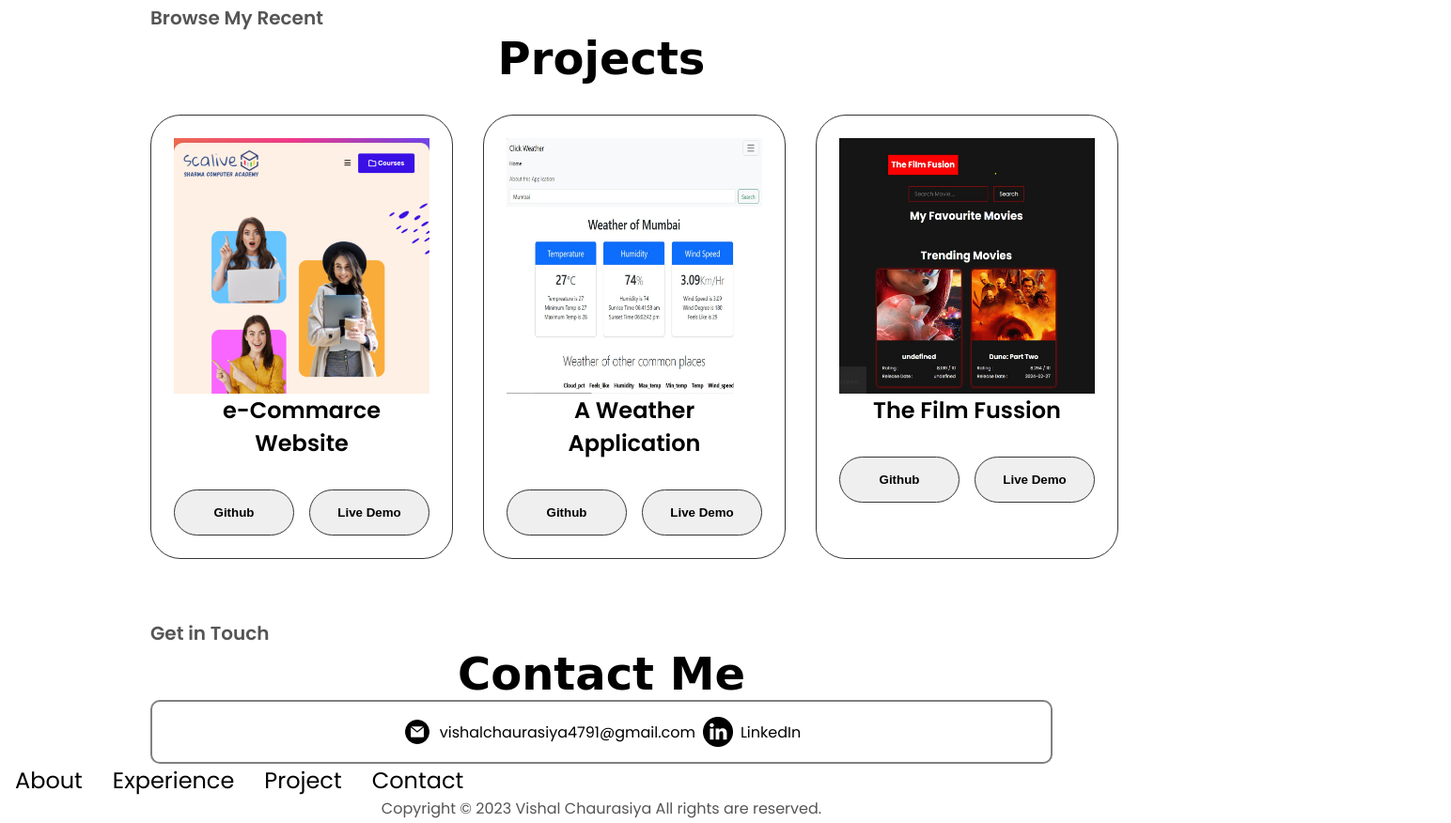
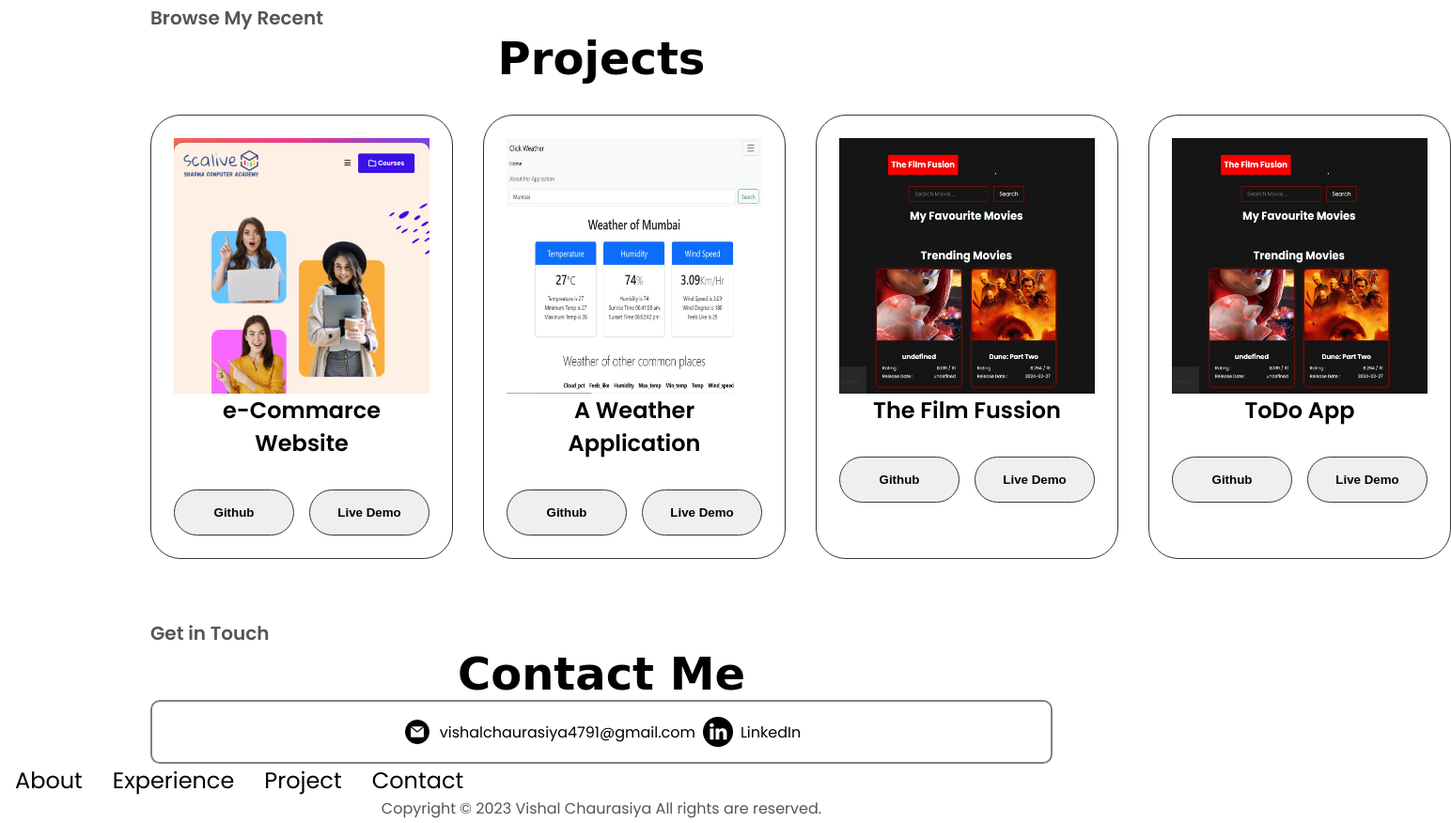
Before and after one commit to vishal7908/MyPortfolio, a plain HTML site: page index.html in a window 1280 px wide. Shown: the part 2460-3336 px from the top of the page at 94% size, 1544 px wide, since content can reach past the window. Drawn offline with nearby package versions, Linux system fonts and the light colour scheme; a web font is replaced by a local one.

Commit message:
New Project ToDo App added

```diff
--- a/index.html
+++ b/index.html
@@ -352,6 +352,28 @@
               </button>
             </div>
           </div>
+          <div class="details-container">
+            <div class="article-container">
+              <img
+                src="images/projects/project3f.jpg"
+                class="project-img"
+                alt="Project3"
+              />
+            </div>
+            <h2 class="experience-sub-title">ToDo App</h2>
+            <div class="btn-container">
+              <button class="btn btn-color-2">
+                <a href="https://github.com/vishal7908/ToDoApp"
+                  >Github</a
+                >
+              </button>
+              <button class="btn btn-color-2">
+                <a href=" https://vishal7908.github.io/ToDoApp/"
+                  >Live Demo</a
+                >
+              </button>
+            </div>
+          </div>
         </div>
       </div>
     </section>
```
